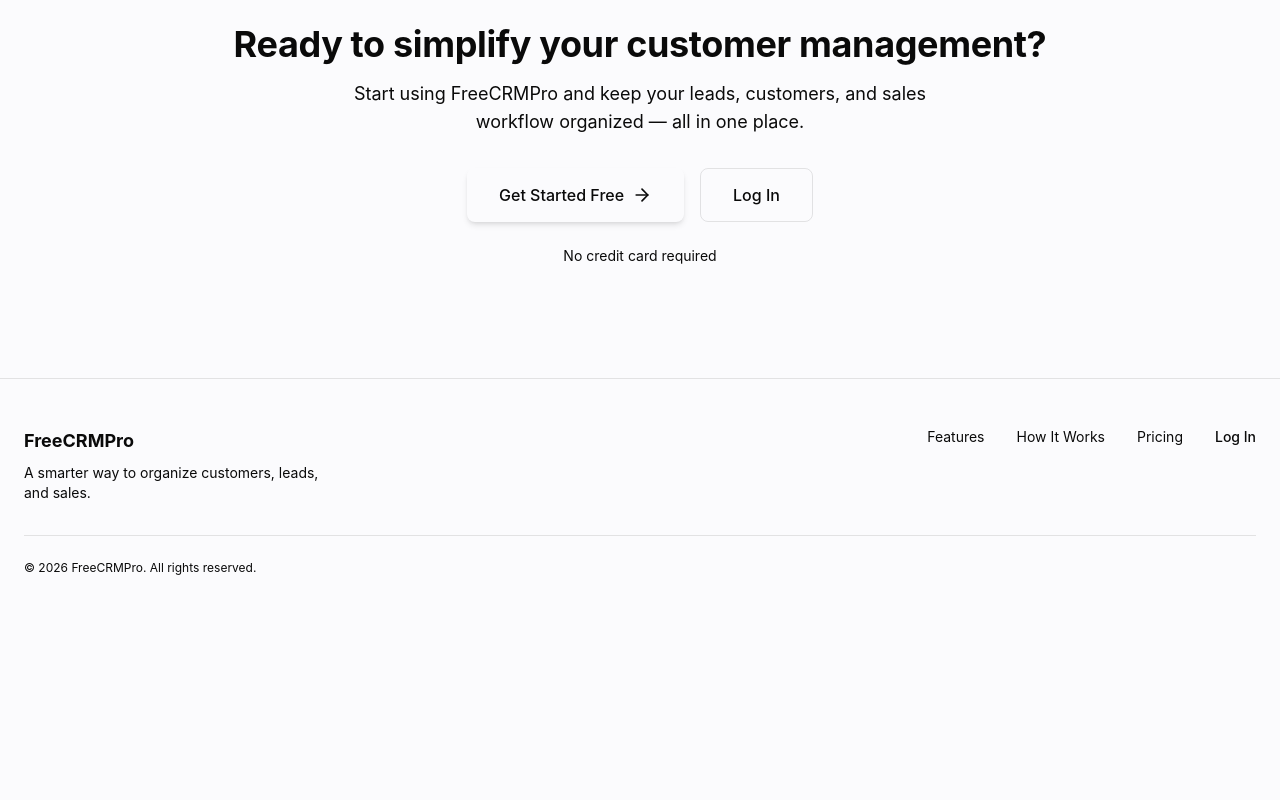
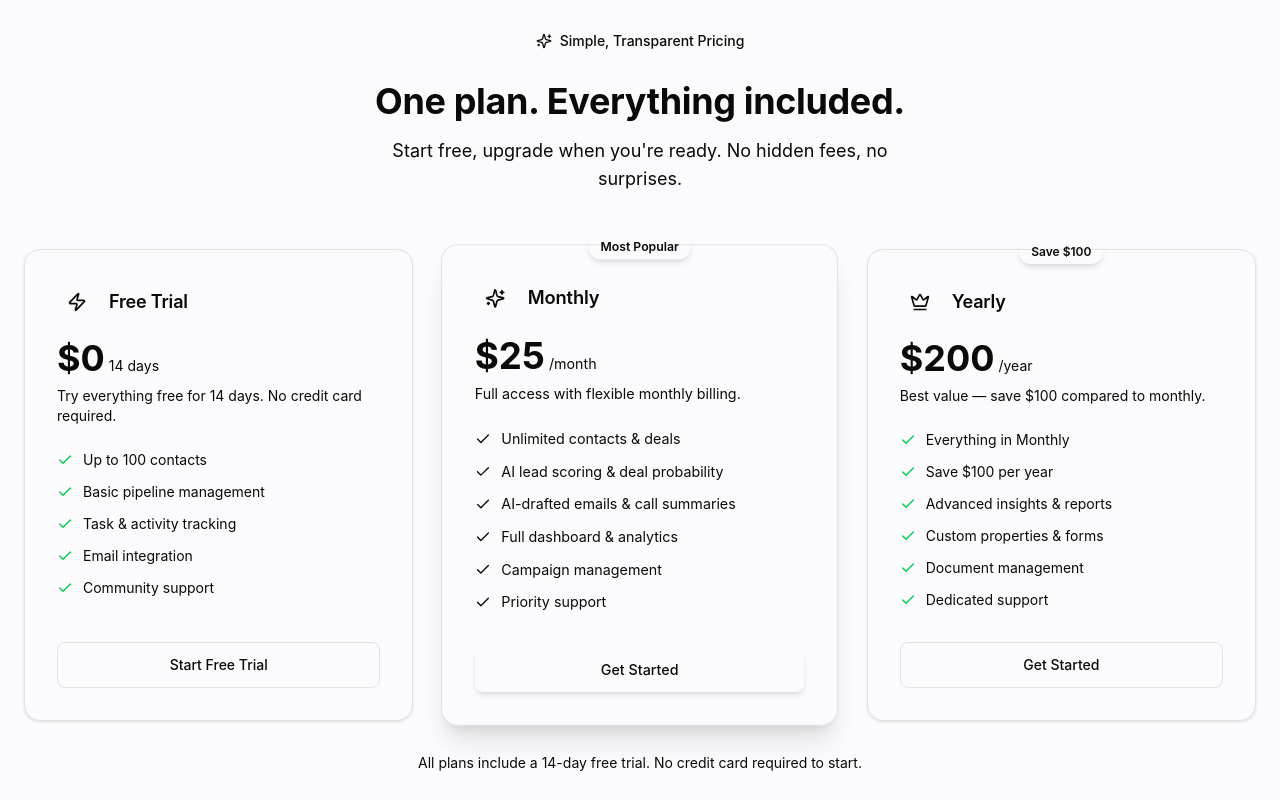
Before and after one commit to sabbir0x7/FreeCRMpRO, a React (Vite) app: page / in a window 1280 px wide. Shown: the part 3940-4740 px from the top of the page. Before the commit the page ends 4564 px from the top, so only its background shows below. Built offline with nearby package versions, Linux system fonts and the light colour scheme.

Commit message:
feat: add pricing section to landing page
- Create PricingSection component with Free Trial, Monthly (5/mo), and Yearly (00/yr) tiers
- Wire navbar Pricing button (#pricing) to scroll to the new section
- All CTA buttons trigger the signup flow

```diff
--- a/src/app/components/landing/LandingPage.tsx
+++ b/src/app/components/landing/LandingPage.tsx
@@ -4,6 +4,7 @@ import { ValueSection } from "./ValueSection";
 import { FeaturesSection } from "./FeaturesSection";
 import { ProductShowcase } from "./ProductShowcase";
 import { DeveloperPromo } from "./DeveloperPromo";
+import { PricingSection } from "./PricingSection";
 import { FinalCTA } from "./FinalCTA";
 import { LandingFooter } from "./LandingFooter";
 
@@ -23,6 +24,7 @@ export function LandingPage({
         <FeaturesSection />
         <ProductShowcase />
         <DeveloperPromo />
+        <PricingSection onGetStarted={onGetStarted} />
         <FinalCTA onGetStarted={onGetStarted} onLogin={onLogin} />
       </main>
       <LandingFooter onLogin={onLogin} />
--- /dev/null
+++ b/src/app/components/landing/PricingSection.tsx
@@ -0,0 +1,167 @@
+import React from "react";
+import { motion } from "motion/react";
+import { Check, Sparkles, Zap, Crown } from "lucide-react";
+
+interface PricingSectionProps {
+  onGetStarted: () => void;
+}
+
+const plans = [
+  {
+    name: "Free Trial",
+    icon: Zap,
+    price: "$0",
+    period: "14 days",
+    description: "Try everything free for 14 days. No credit card required.",
+    features: [
+      "Up to 100 contacts",
+      "Basic pipeline management",
+      "Task & activity tracking",
+      "Email integration",
+      "Community support",
+    ],
+    cta: "Start Free Trial",
+    highlighted: false,
+  },
+  {
+    name: "Monthly",
+    icon: Sparkles,
+    price: "$25",
+    period: "/month",
+    description: "Full access with flexible monthly billing.",
+    features: [
+      "Unlimited contacts & deals",
+      "AI lead scoring & deal probability",
+      "AI-drafted emails & call summaries",
+      "Full dashboard & analytics",
+      "Campaign management",
+      "Priority support",
+    ],
+    cta: "Get Started",
+    highlighted: true,
+    badge: "Most Popular",
+  },
+  {
+    name: "Yearly",
+    icon: Crown,
+    price: "$200",
+    period: "/year",
+    description: "Best value — save $100 compared to monthly.",
+    features: [
+      "Everything in Monthly",
+      "Save $100 per year",
+      "Advanced insights & reports",
+      "Custom properties & forms",
+      "Document management",
+      "Dedicated support",
+    ],
+    cta: "Get Started",
+    highlighted: false,
+    badge: "Save $100",
+  },
+];
+
+export const PricingSection: React.FC<PricingSectionProps> = ({ onGetStarted }) => {
+  return (
+    <section id="pricing" className="py-20 lg:py-28 border-t border-border/50">
+      <div className="max-w-7xl mx-auto px-6">
+        <motion.div
+          className="text-center"
+          initial={{ opacity: 0, y: 20 }}
+          whileInView={{ opacity: 1, y: 0 }}
+          viewport={{ once: true, margin: "-100px" }}
+          transition={{ duration: 0.6 }}
+        >
+          <div className="inline-flex items-center gap-2 px-4 py-1.5 rounded-full bg-brand-soft text-brand text-sm font-medium mb-6">
+            <Sparkles size={16} />
+            <span>Simple, Transparent Pricing</span>
+          </div>
+          <h2 className="text-3xl lg:text-4xl font-display font-bold text-foreground">
+            One plan. Everything included.
+          </h2>
+          <p className="mt-4 text-muted-foreground text-lg max-w-xl mx-auto">
+            Start free, upgrade when you're ready. No hidden fees, no surprises.
+          </p>
+        </motion.div>
+
+        <div className="grid md:grid-cols-3 gap-6 lg:gap-8 mt-14">
+          {plans.map((plan, index) => (
+            <motion.div
+              key={plan.name}
+              initial={{ opacity: 0, y: 30 }}
+              whileInView={{ opacity: 1, y: 0 }}
+              viewport={{ once: true, margin: "-50px" }}
+              transition={{ duration: 0.5, delay: index * 0.1 }}
+              className={`relative rounded-2xl border p-6 lg:p-8 flex flex-col transition-all duration-300 ${
+                plan.highlighted
+                  ? "bg-card border-brand shadow-xl shadow-brand/10 scale-[1.02]"
+                  : "bg-card border-border/50 shadow-sm hover:shadow-md hover:border-border"
+              }`}
+            >
+              {plan.badge && (
+                <div className="absolute -top-3 left-1/2 -translate-x-1/2">
+                  <span className="inline-flex items-center gap-1 bg-brand text-brand-foreground text-xs font-semibold px-3 py-1 rounded-full shadow-md">
+                    {plan.badge}
+                  </span>
+                </div>
+              )}
+
+              <div className="flex items-center gap-3 mb-4">
+                <div
+                  className={`w-10 h-10 rounded-xl flex items-center justify-center ${
+                    plan.highlighted
+                      ? "bg-brand text-brand-foreground"
+                      : "bg-brand-soft text-brand"
+                  }`}
+                >
+                  <plan.icon size={20} />
+                </div>
+                <h3 className="font-display font-semibold text-lg text-foreground">
+                  {plan.name}
+                </h3>
+              </div>
+
+              <div className="flex items-baseline gap-1 mb-2">
+                <span className="text-4xl font-display font-bold text-foreground">
+                  {plan.price}
+                </span>
+                <span className="text-muted-foreground text-sm">{plan.period}</span>
+              </div>
+
+              <p className="text-sm text-muted-foreground mb-6">{plan.description}</p>
+
+              <ul className="space-y-3 mb-8 flex-1">
+                {plan.features.map((feature) => (
+                  <li key={feature} className="flex items-start gap-2.5 text-sm">
+                    <Check
+                      size={16}
+                      className={`mt-0.5 flex-shrink-0 ${
+                        plan.highlighted ? "text-brand" : "text-green-500"
+                      }`}
+                    />
+                    <span className="text-foreground">{feature}</span>
+                  </li>
+                ))}
+              </ul>
+
+              <button
+                onClick={onGetStarted}
+                className={`w-full py-3 rounded-lg text-sm font-medium transition-all ${
+                  plan.highlighted
+                    ? "bg-brand text-brand-foreground hover:bg-brand/90 shadow-md hover:shadow-lg"
+                    : "border border-border text-foreground hover:bg-muted"
+                }`}
+              >
+                {plan.cta}
+              </button>
+            </motion.div>
+          ))}
+        </div>
+
+        <p className="text-center text-sm text-muted-foreground mt-8">
+          All plans include a 14-day free trial. No credit card required to start.
+        </p>
+      </div>
+    </section>
+  );
+};
```
